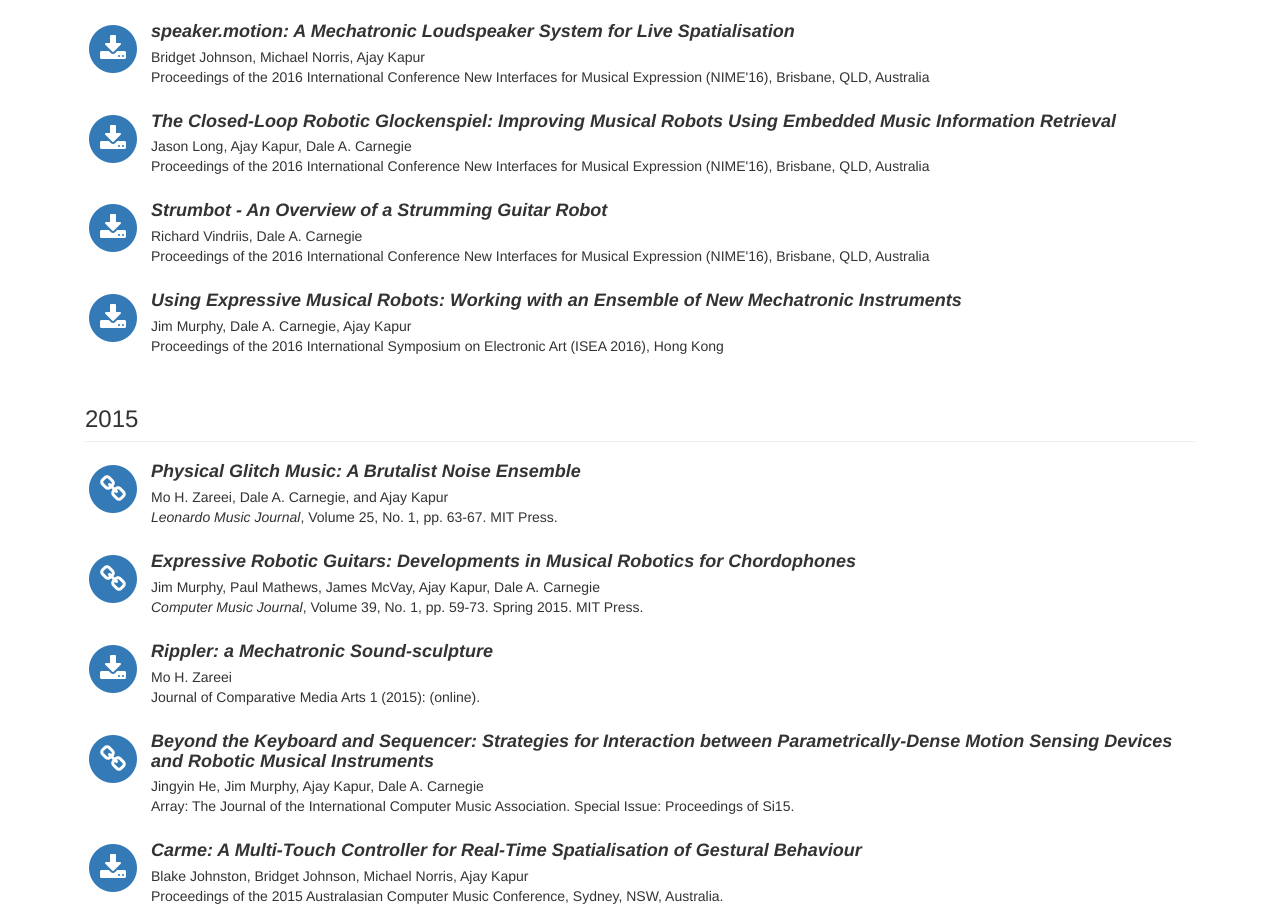
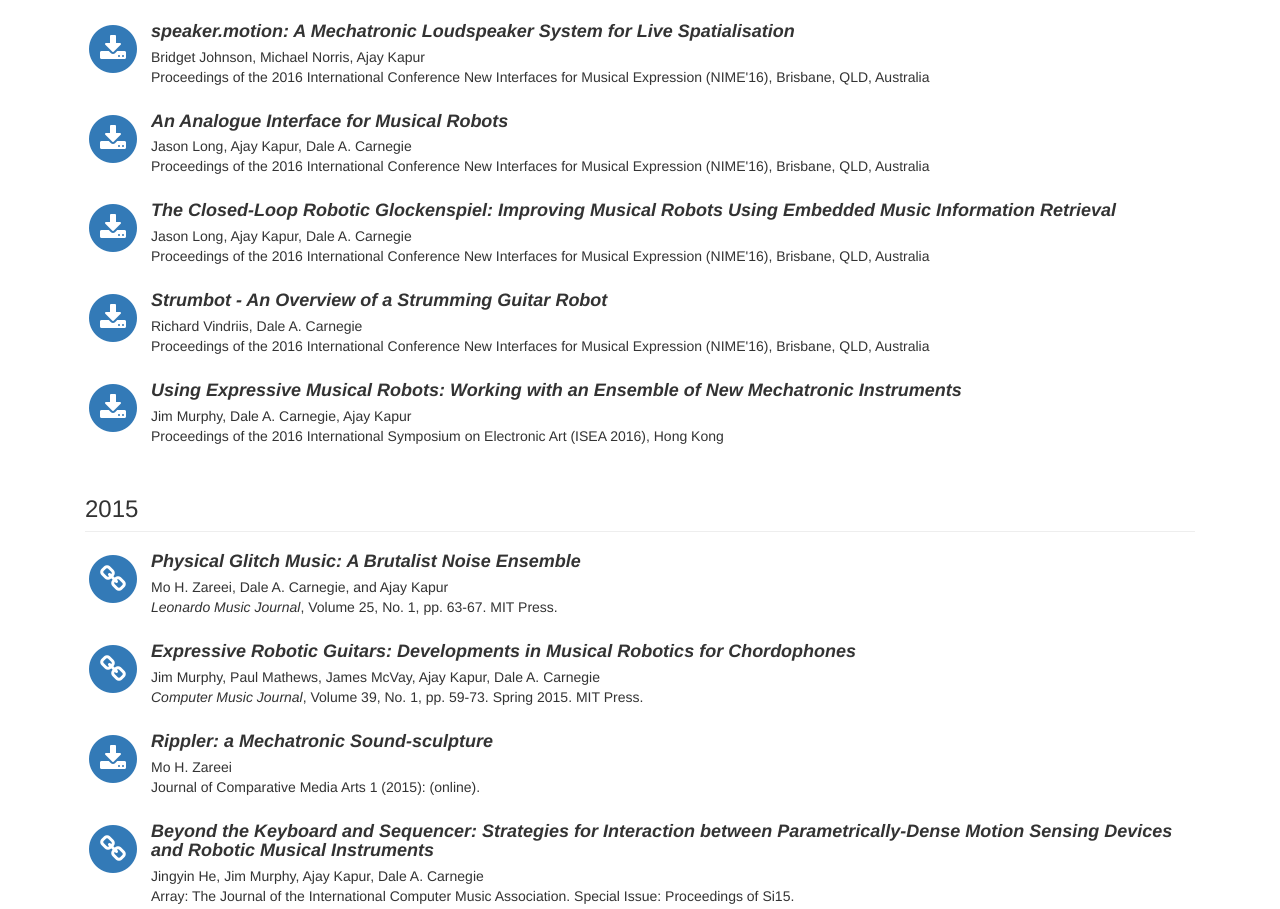
Before and after one commit to selct/selct.github.io, a plain HTML site: page publications.html in a window 1280 px wide. Shown: the part 1479-2388 px from the top of the page. Drawn offline with nearby package versions, Linux system fonts and the light colour scheme.

Commit message:
added pub, minor typo fix

```diff
--- a/publications.html
+++ b/publications.html
@@ -332,6 +332,21 @@
                         Proceedings of the 2016 International Conference New Interfaces for Musical Expression (NIME'16), Brisbane, QLD, Australia</p>
                     </div>
                 </div>
+
+                <div class="media">
+                    <div class="pull-left">
+                        <span class="fa-stack fa-2x">
+                              <i class="fa fa-circle fa-stack-2x text-primary"></i>
+                               <a href = "papers/conference/2016/analogue_robot.pdf"><i class="fa fa-download fa-stack-1x fa-inverse"></i></a>
+                        </span>
+                    </div>
+                    <div class="media-body">
+                        <h4 class="media-heading"><em><strong>An Analogue Interface for Musical Robots</strong></em></h4>
+                        <p>Jason Long, Ajay Kapur, Dale A. Carnegie<br>
+                        Proceedings of the 2016 International Conference New Interfaces for Musical Expression (NIME'16), Brisbane, QLD, Australia</p>
+                    </div>
+                </div>
+
                 <div class="media">
                     <div class="pull-left">
                         <span class="fa-stack fa-2x">
```
Also changed, not shown: works/work_roboticglockenspiel.html (+2 -2 lines).
